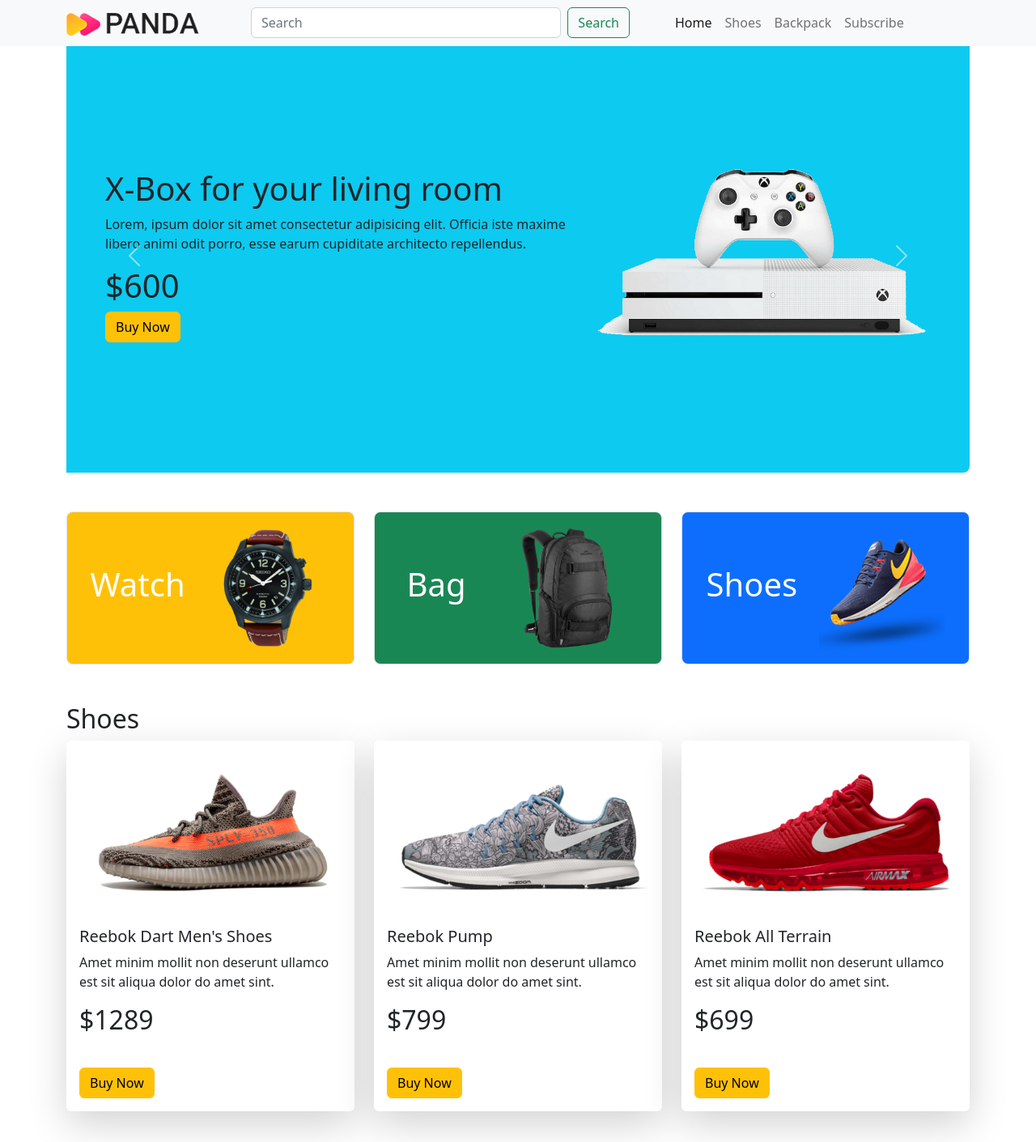
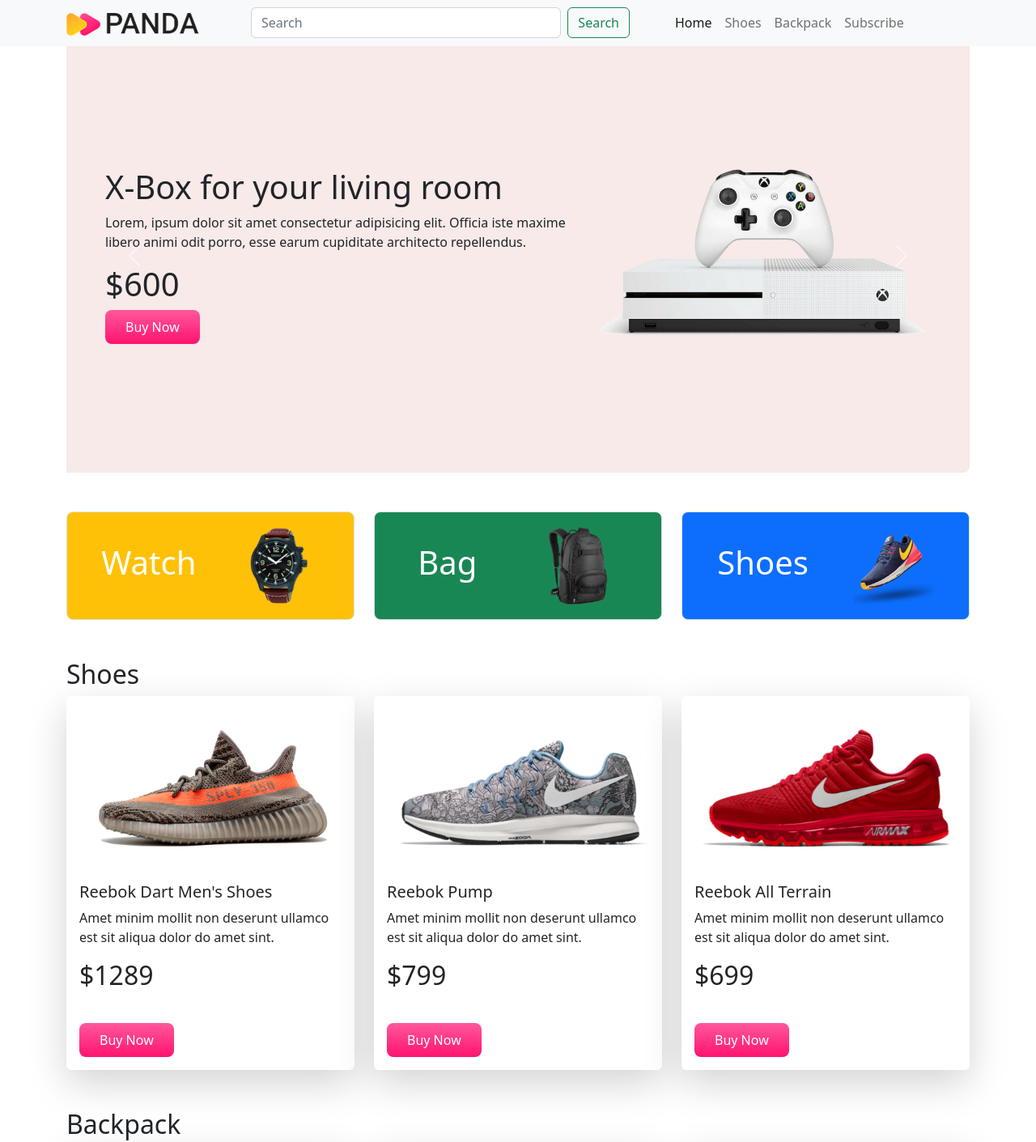
Before and after one commit to arindom10/panda-commerch-bootstrap, a plain HTML site: page index.html in a window 1280 px wide. Shown: the top 1411 px of the page at 81% size. Drawn offline with nearby package versions, Linux system fonts and the light colour scheme.

Commit message:
all done

```diff
--- /dev/null
+++ b/css/style.css
@@ -0,0 +1,13 @@
+.panda-bg-info{
+   background-color: #f7eae8;
+}
+.catagories img{
+   width: 100px;
+}
+.panda-btn-buy-now{
+   background-image: linear-gradient(to bottom, #FF589B 0%, #FF136F 100%);
+   color: #fff;
+   border: none;
+   border-radius: 8px;
+   padding: 9px 25px;
+}
--- a/index.html
+++ b/index.html
@@ -10,6 +10,8 @@
             integrity="sha384-gH2yIJqKdNHPEq0n4Mqa/HGKIhSkIHeL5AyhkYV8i59U5AR6csBvApHHNl/vI1Bx"
             crossorigin="anonymous"
         />
+        <!-- custom css -->
+        <link rel="stylesheet" href="css/style.css" />
     </head>
     <body>
         <header class="container">
@@ -82,7 +84,9 @@
                     data-bs-ride="carousel"
                 >
                     <div class="carousel-inner">
-                        <div class="carousel-item active bg-info rounded-3 p-5">
+                        <div
+                            class="carousel-item active panda-bg-info rounded-3 p-5"
+                        >
                             <div class="row">
                                 <div class="col-lg-7 d-flex align-items-center">
                                     <div>
@@ -95,7 +99,7 @@
                                             architecto repellendus.
                                         </p>
                                         <h1>$420</h1>
-                                        <div class="btn btn-warning">
+                                        <div class="btn panda-btn-buy-now">
                                             Buy Now
                                         </div>
                                     </div>
@@ -109,7 +113,9 @@
                                 </div>
                             </div>
                         </div>
-                        <div class="carousel-item active bg-info rounded-3 p-5">
+                        <div
+                            class="carousel-item active panda-bg-info rounded-3 p-5"
+                        >
                             <div class="row">
                                 <div class="col-lg-7 d-flex align-items-center">
                                     <div>
@@ -122,7 +128,7 @@
                                             architecto repellendus.
                                         </p>
                                         <h1>$1200</h1>
-                                        <div class="btn btn-warning">
+                                        <div class="btn panda-btn-buy-now">
                                             Buy Now
                                         </div>
                                     </div>
@@ -136,7 +142,9 @@
                                 </div>
                             </div>
                         </div>
-                        <div class="carousel-item active bg-info rounded-3 p-5">
+                        <div
+                            class="carousel-item active panda-bg-info rounded-3 p-5"
+                        >
                             <div class="row">
                                 <div class="col-lg-7 d-flex align-items-center">
                                     <div>
@@ -149,7 +157,7 @@
                                             architecto repellendus.
                                         </p>
                                         <h1>$600</h1>
-                                        <div class="btn btn-warning">
+                                        <div class="btn panda-btn-buy-now">
                                             Buy Now
                                         </div>
                                     </div>
@@ -196,7 +204,7 @@
             <!-- catagories start -->
             <section>
                 <div class="container overflow-hidden text-center my-5">
-                    <div class="row gy-5">
+                    <div class="row gy-5 catagories">
                         <div class="col-lg-4 col-md-6 col-sm-12">
                             <div
                                 class="p-3 border bg-warning d-flex align-items-center justify-content-around rounded-3"
@@ -254,7 +262,7 @@
                                 <h2>$1289</h2>
                             </div>
                             <div class="m-3">
-                                <div class="btn btn-warning">Buy Now</div>
+                                <div class="btn panda-btn-buy-now">Buy Now</div>
                             </div>
                         </div>
                     </div>
@@ -274,7 +282,7 @@
                                 <h2>$799</h2>
                             </div>
                             <div class="m-3">
-                                <div class="btn btn-warning">Buy Now</div>
+                                <div class="btn panda-btn-buy-now">Buy Now</div>
                             </div>
                         </div>
                     </div>
@@ -294,7 +302,7 @@
                                 <h2>$699</h2>
                             </div>
                             <div class="m-3">
-                                <div class="btn btn-warning">Buy Now</div>
+                                <div class="btn panda-btn-buy-now">Buy Now</div>
                             </div>
                         </div>
                     </div>
@@ -322,7 +330,7 @@
                                 <h2>$1289</h2>
                             </div>
                             <div class="m-3">
-                                <div class="btn btn-warning">Buy Now</div>
+                                <div class="btn panda-btn-buy-now">Buy Now</div>
                             </div>
                         </div>
                     </div>
@@ -342,7 +350,7 @@
                                 <h2>$799</h2>
                             </div>
                             <div class="m-3">
-                                <div class="btn btn-warning">Buy Now</div>
+                                <div class="btn panda-btn-buy-now">Buy Now</div>
                             </div>
                         </div>
                     </div>
@@ -362,7 +370,7 @@
                                 <h2>$699</h2>
                             </div>
                             <div class="m-3">
-                                <div class="btn btn-warning">Buy Now</div>
+                                <div class="btn panda-btn-buy-now">Buy Now</div>
                             </div>
                         </div>
                     </div>
@@ -373,7 +381,7 @@
             <!-- subscribe start -->
             <section
                 style="height: 350px"
-                class="container rounded-3 d-flex justify-content-center align-items-center bg-info"
+                class="container rounded-3 d-flex justify-content-center align-items-center panda-bg-info"
                 id="subscribe"
             >
                 <div>
@@ -389,7 +397,10 @@
                                     aria-describedby="emailHelp"
                                 />
                             </div>
-                            <button type="submit" class="btn btn-primary ms-3">
+                            <button
+                                type="submit"
+                                class="btn panda-btn-buy-now ms-3"
+                            >
                                 Submit
                             </button>
                         </div>
```
